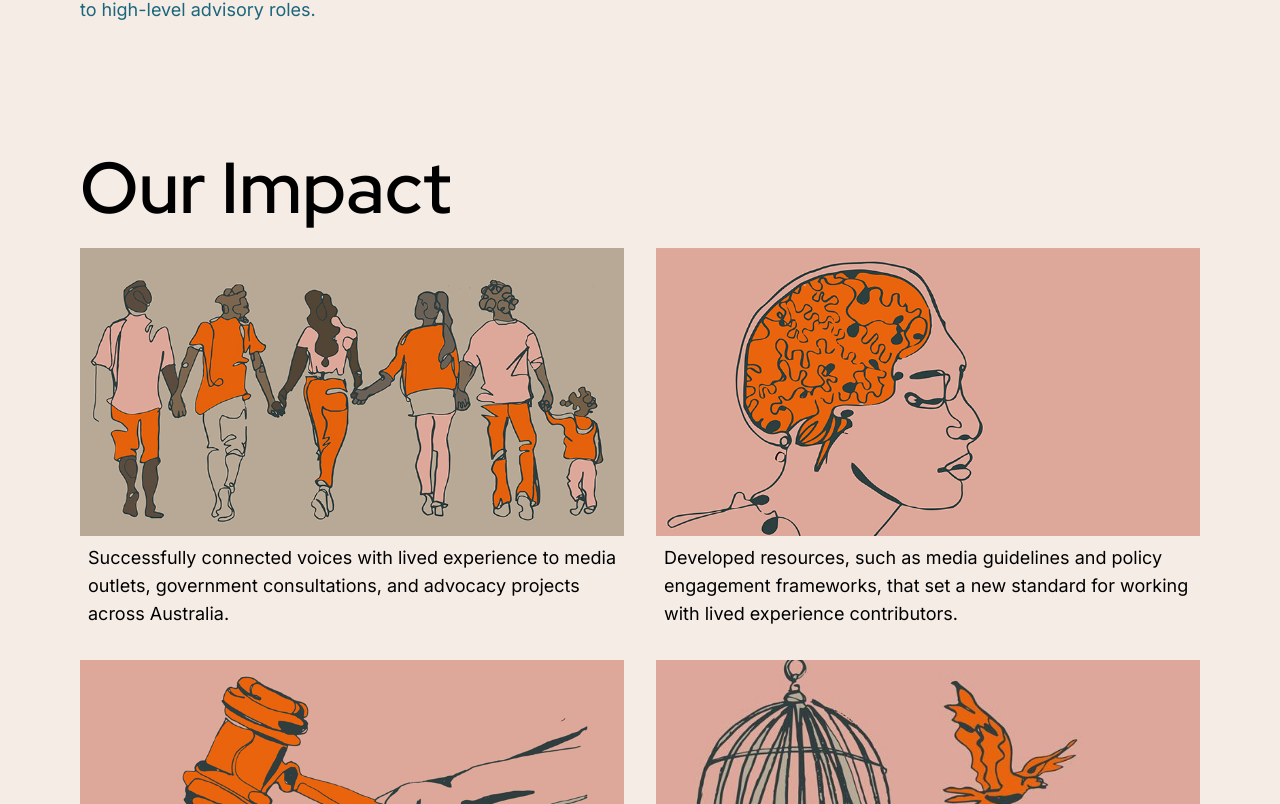
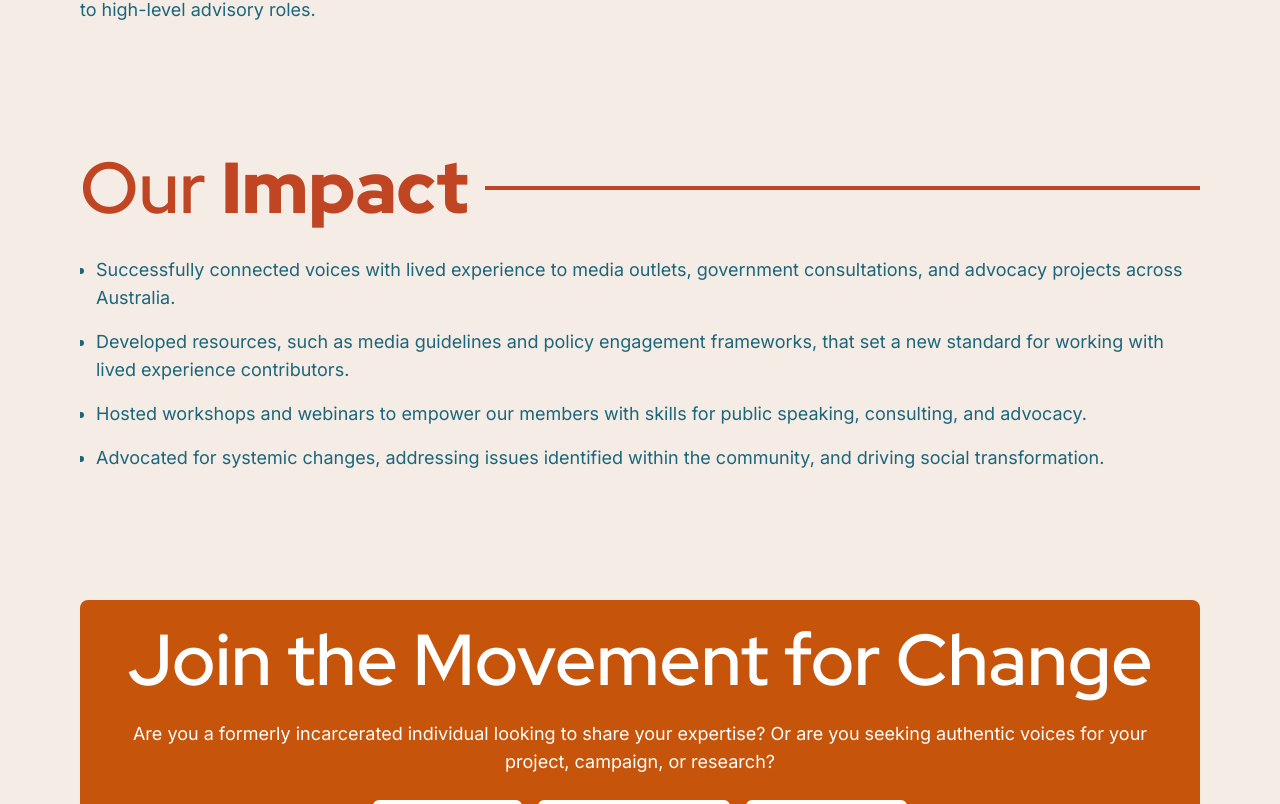
Before and after one commit to codesydney/nlec, a Next.js app: page / in a window 1280 px wide. Shown: the part 2896-3700 px from the top of the page. Built offline with nearby package versions, Linux system fonts and the light colour scheme.

Commit message:
Update impact-section

```diff
--- a/src/components/organisms/impact-section.tsx
+++ b/src/components/organisms/impact-section.tsx
@@ -1,6 +1,4 @@
-import Image from "next/image";
 import SectionTitle from "../atoms/section-title";
-import { cn } from "@/lib/utils";
 import SectionWrapper from "../molecules/section-wrapper";
 import ContentWrapper from "../molecules/content-wrapper";
 
@@ -40,23 +38,20 @@ export default function ImpactSection() {
 
   return (
     <SectionWrapper id="impact">
-      <ContentWrapper>
-        <SectionTitle>Our Impact</SectionTitle>
-        <div className="grid gap-8 sm:grid-cols-2">
+      <ContentWrapper className="flex flex-col overflow-hidden text-nlec-green">
+        <div className="mb-4 flex flex-col gap-4 md:mb-8 md:flex-row md:items-center">
+          <SectionTitle className="mb-0 w-fit text-nlec-maroon md:mb-0 md:min-w-[324px] xl:min-w-[389px]">
+            Our <span className="font-black">Impact</span>
+          </SectionTitle>
+          <div className="relative h-1 w-full bg-nlec-maroon" />
+        </div>
+        <ol className="inline-flex flex-col gap-4 pl-4">
           {IMPACT_ITEMS.map((item, i) => (
-            <div key={i} className="inline-flex flex-col gap-2">
-              <div className="relative aspect-video max-h-[18rem] w-full">
-                <Image
-                  src={item.image.src}
-                  alt={item.image.alt}
-                  fill
-                  className={cn("object-cover", item.image.position)}
-                />
-              </div>
-              <p className="px-2 xl:text-lg">{item.description}</p>
-            </div>
+            <li key={i} className="list-disc md:text-lg">
+              {item.description}
+            </li>
           ))}
-        </div>
+        </ol>
       </ContentWrapper>
     </SectionWrapper>
   );
```
